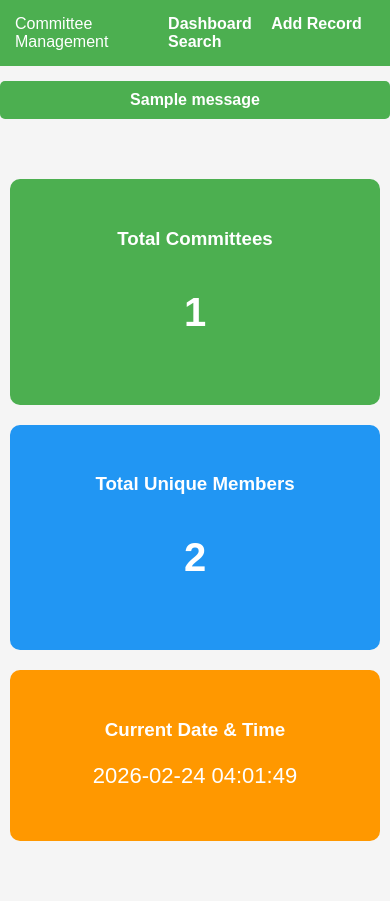
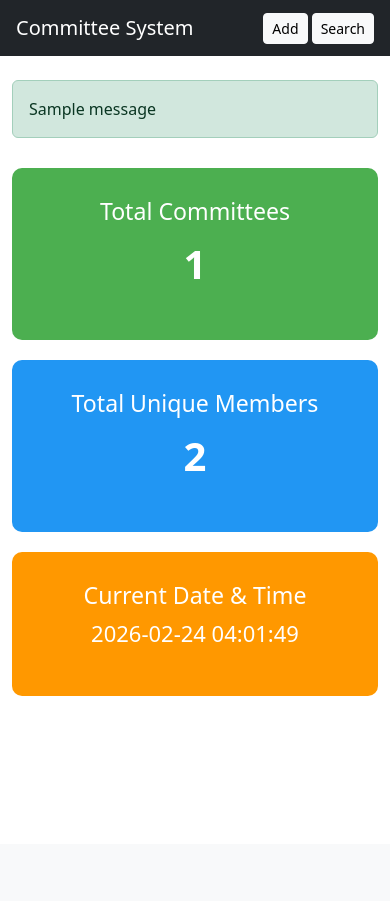
Before and after one commit to sudiptitas-code/Committee-Database, a Flask app: page / in a window 390 px wide. After the commit the page ends 696 px from the top, so only its background shows below. Run offline with Flask 3, Linux system fonts and the light colour scheme; tables that the repository leaves empty hold one stand-in row (values such as "Sample post"); one stand-in notice (Sample message) is shown.

Commit message:
Update base.html

```diff
--- a/templates/base.html
+++ b/templates/base.html
@@ -1,82 +1,31 @@
 <!DOCTYPE html>
-<html lang="en">
+<html>
 <head>
-    <meta charset="UTF-8">
     <title>Committee Management</title>
-    <style>
-        /* --- General Styles --- */
-        body { font-family: Arial, sans-serif; margin:0; padding:0; background:#f5f5f5; }
-        a { text-decoration:none; }
-
-        /* --- Top Navigation Bar --- */
-        .navbar { background-color:#4CAF50; color:white; padding:15px; display:flex; justify-content:space-between; align-items:center; }
-        .navbar a { color:white; margin-left:15px; font-weight:bold; }
-        .navbar a:hover { text-decoration:underline; }
-
-        /* --- Flash Messages --- */
-        .flash { max-width:600px; margin:15px auto; padding:10px 15px; border-radius:5px; color:white; font-weight:bold; text-align:center; }
-        .flash-success { background-color:#4CAF50; }
-        .flash-error { background-color:#f44336; }
-
-        /* --- Responsive Container --- */
-        .container { max-width:1200px; margin:20px auto; padding:10px; }
-
-        /* --- Table Styling --- */
-        table { width:100%; border-collapse:collapse; font-family:Arial, sans-serif; }
-        th, td { padding:10px; border:1px solid #ddd; text-align:left; }
-        thead { background-color:#4CAF50; color:white; }
-        tbody tr:hover { background-color:#f1f1f1; }
-
-        /* --- Buttons --- */
-        .btn { padding:5px 12px; border-radius:4px; color:white; font-weight:bold; }
-        .btn-edit { background-color:#2196F3; }
-        .btn-delete { background-color:#f44336; }
-        .btn:hover { opacity:0.85; }
-
-        /* --- Responsive --- */
-        @media(max-width:768px){
-            table, thead, tbody, th, td, tr { display:block; }
-            thead tr { display:none; }
-            tr { margin-bottom:15px; border-bottom:2px solid #ddd; }
-            td { border:none; position:relative; padding-left:50%; }
-            td::before {
-                position:absolute; left:10px; width:45%; white-space:nowrap; font-weight:bold;
-            }
-            td:nth-of-type(1)::before { content:"Subject"; }
-            td:nth-of-type(2)::before { content:"Ref No"; }
-            td:nth-of-type(3)::before { content:"Date"; }
-            td:nth-of-type(4)::before { content:"Convener"; }
-            td:nth-of-type(5)::before { content:"Member1"; }
-            td:nth-of-type(6)::before { content:"Member2"; }
-            td:nth-of-type(7)::before { content:"Member3"; }
-            td:nth-of-type(8)::before { content:"Secretary"; }
-            td:nth-of-type(9)::before { content:"Actions"; }
-        }
-    </style>
+    <link href="https://cdn.jsdelivr.net/npm/bootstrap@5.3.0/dist/css/bootstrap.min.css" rel="stylesheet">
 </head>
 <body>
-    <!-- --- Navigation Bar --- -->
-<div class="navbar">
-    <div>Committee Management</div>
+
+<nav class="navbar navbar-dark bg-dark px-3">
+    <a class="navbar-brand" href="/dashboard">Committee System</a>
     <div>
-        <a href="/">Dashboard</a>
-        <a href="/add">Add Record</a>
-        <a href="/search">Search</a>
+        <a class="btn btn-light btn-sm" href="/add">Add</a>
+        <a class="btn btn-light btn-sm" href="/search">Search</a>
     </div>
-</div>
+</nav>
 
-    <!-- --- Flash Messages --- -->
+<div class="container mt-4">
+
     {% with messages = get_flashed_messages() %}
         {% if messages %}
-        {% for message in messages %}
-          <div class="flash flash-success">{{ message }}</div>
+            {% for msg in messages %}
+                <div class="alert alert-success">{{ msg }}</div>
             {% endfor %}
         {% endif %}
     {% endwith %}
 
-    <!-- --- Main Content --- -->
-    <div class="container">
     {% block content %}{% endblock %}
 </div>
+
 </body>
 </html>
```
Lines whose indentation alone changed are shown as unchanged.
